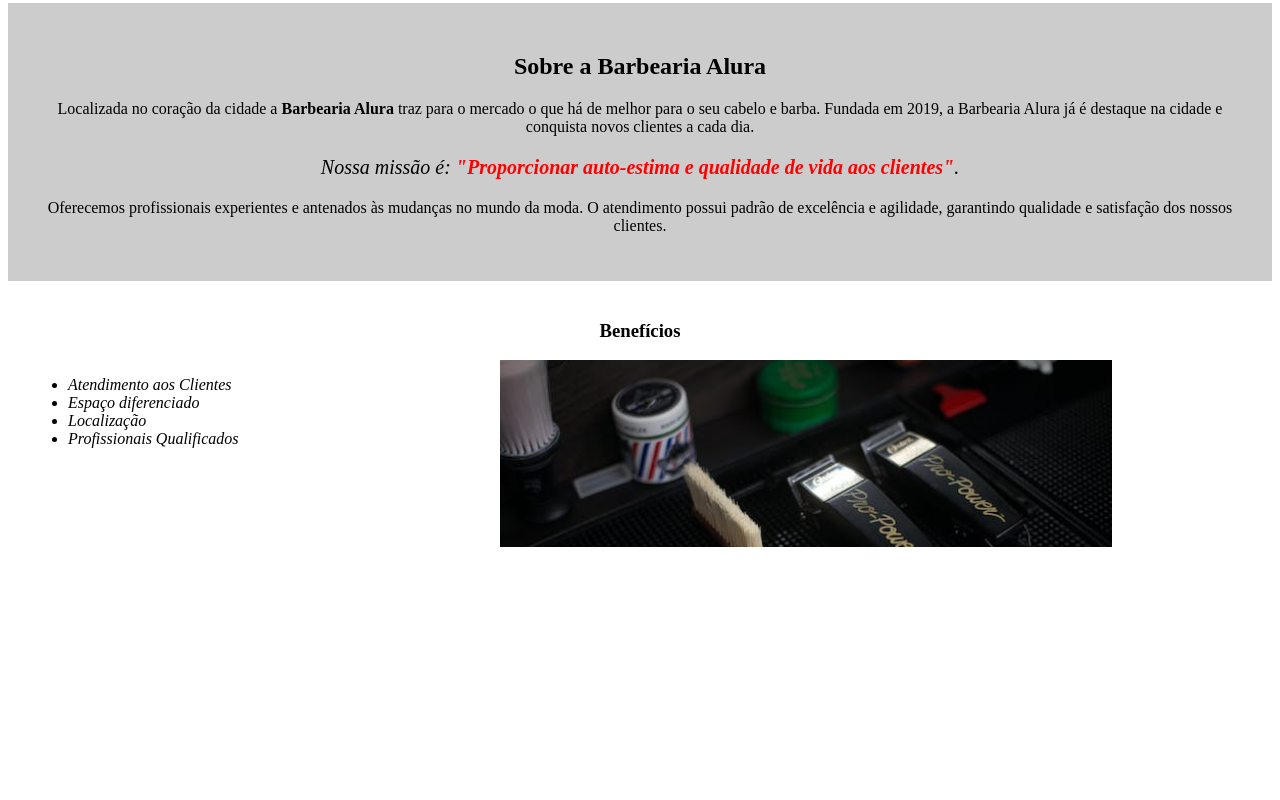
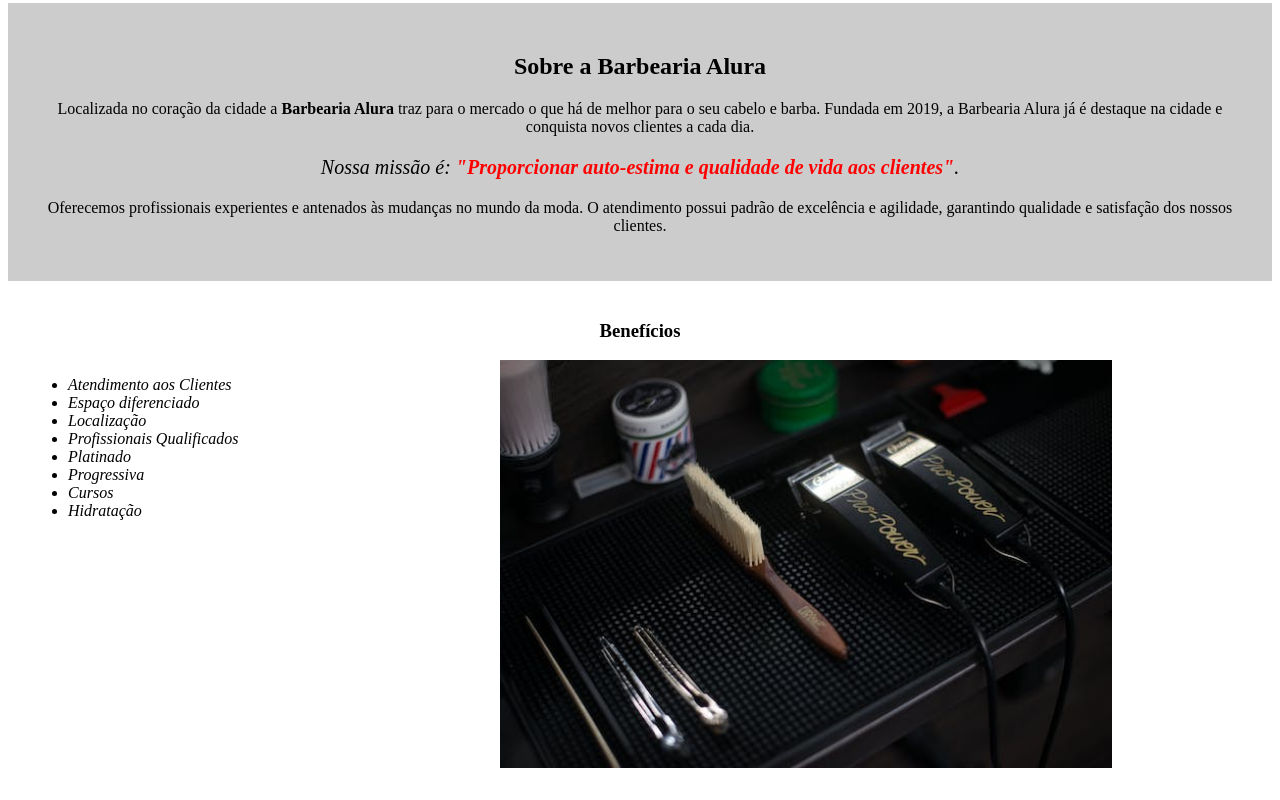
Before and after one commit to zeis444/barbearia-alura-rec-seliga, a plain HTML site: page index.html in a window 1280 px wide. Shown: the part 978-1778 px from the top of the page. Drawn offline with Linux system fonts and the light colour scheme.

Commit message:
Update index.html

```diff
--- a/index.html
+++ b/index.html
@@ -29,7 +29,12 @@
 				<li class="itens">Espaço diferenciado</li>
 				<li class="itens">Localização</li>
 				<li class="itens">Profissionais Qualificados</li>
-			</ul>
+                                <li class="itens">Platinado </li>
+                                <li class="itens">Progressiva </li>
+                                <li class="itens">Cursos</li>
+                                <li class="itens">Hidratação </li>
+                        </ul>
+
 
 			<img src="beneficios.jpg" class="imagembeneficios">
 		</div>
```
